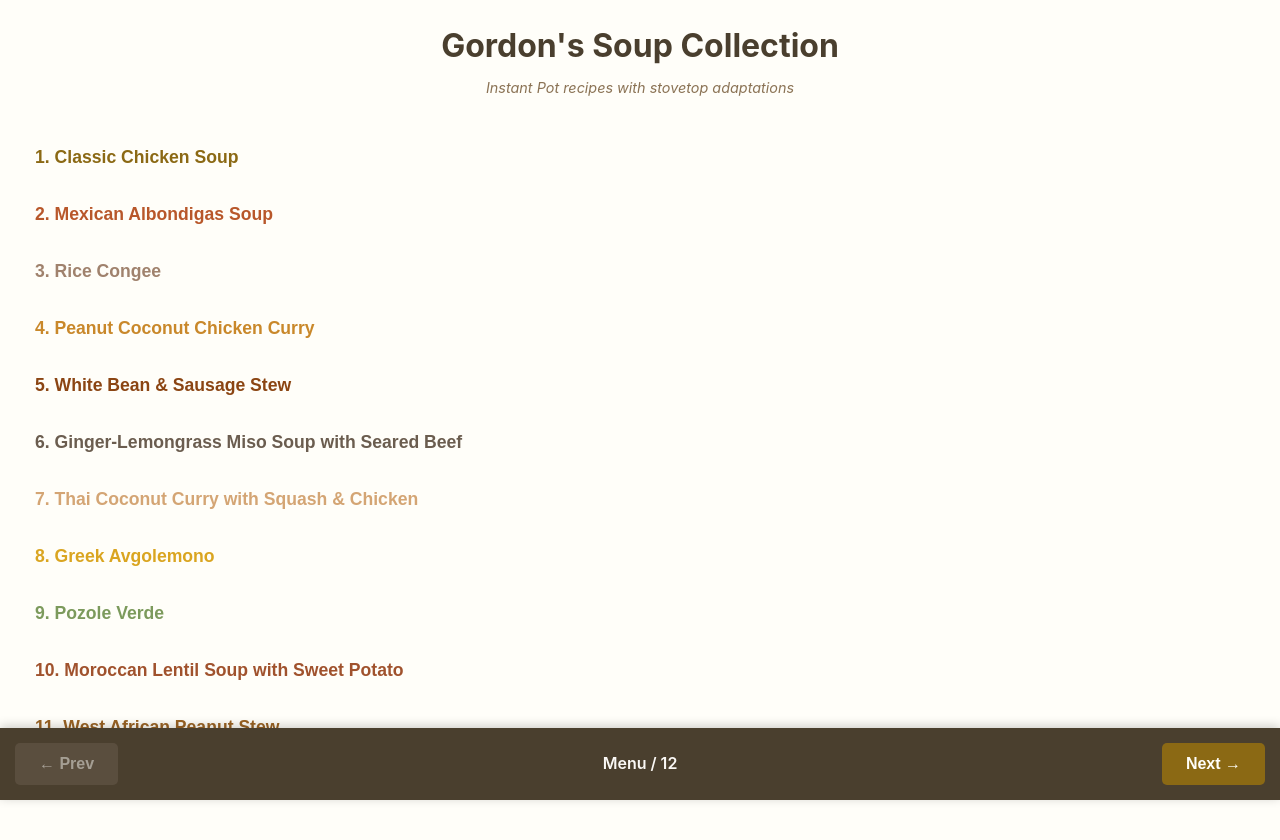
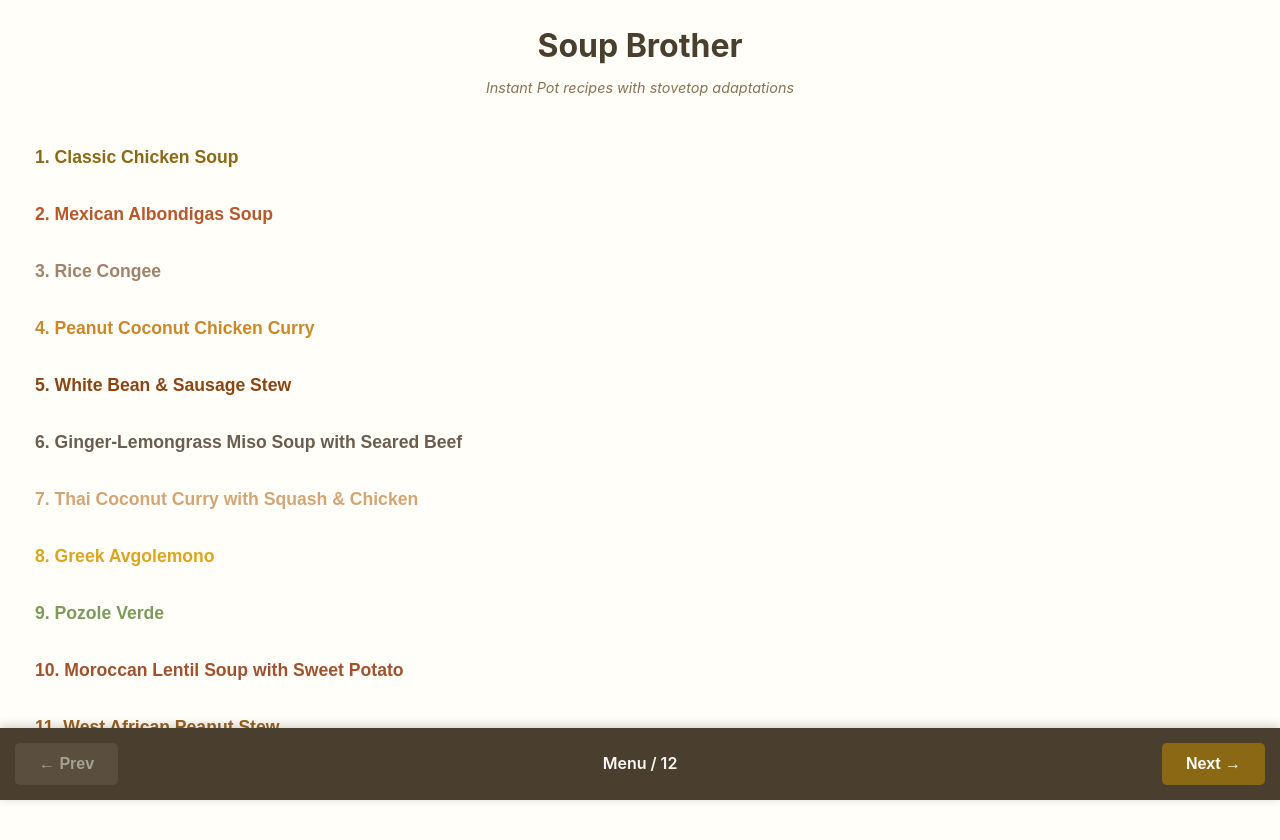
Before and after one commit to mgilvryallen/soup, a plain HTML site: page index.html in a window 1280 px wide. Drawn offline with Linux system fonts and the light colour scheme.

Commit message:
Change title from 'Gordon's Soup Collection' to 'Soup Brother'

```diff
--- a/index.html
+++ b/index.html
@@ -254,7 +254,7 @@
     <div class="container">
         <!-- Table of Contents -->
         <div class="toc" id="toc">
-            <h1>Gordon's Soup Collection</h1>
+            <h1>Soup Brother</h1>
             <p class="subtitle">Instant Pot recipes with stovetop adaptations</p>
             <ul class="toc-list">
                 <li><button onclick="showRecipe(0)" class="toc-item-1">1. Classic Chicken Soup</button></li>
```
